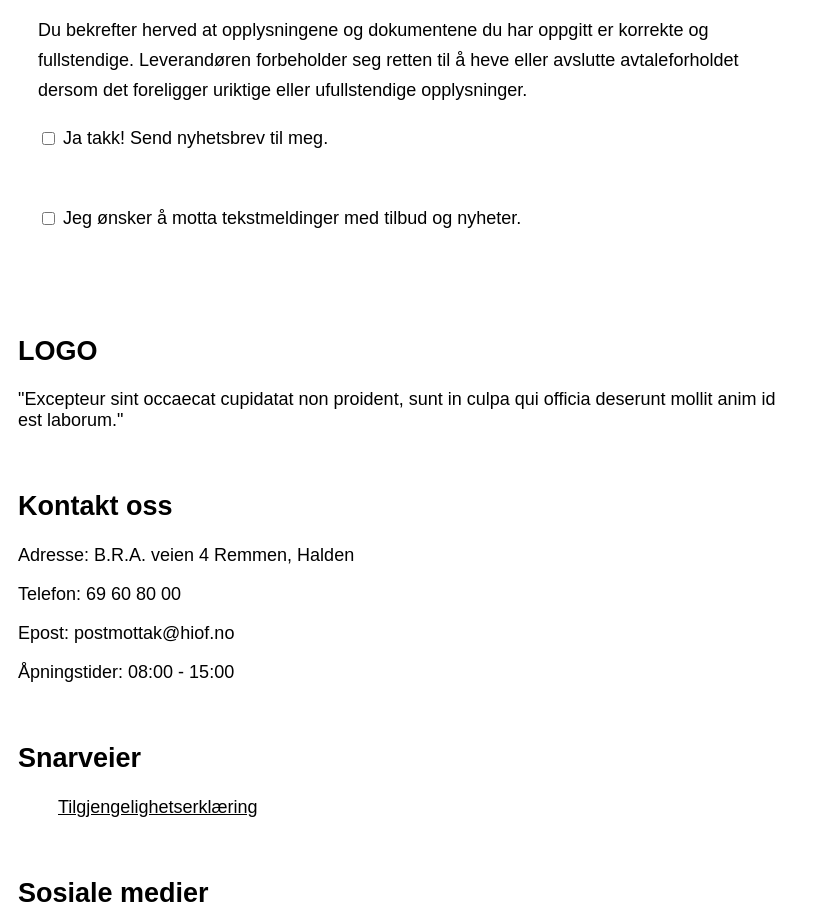
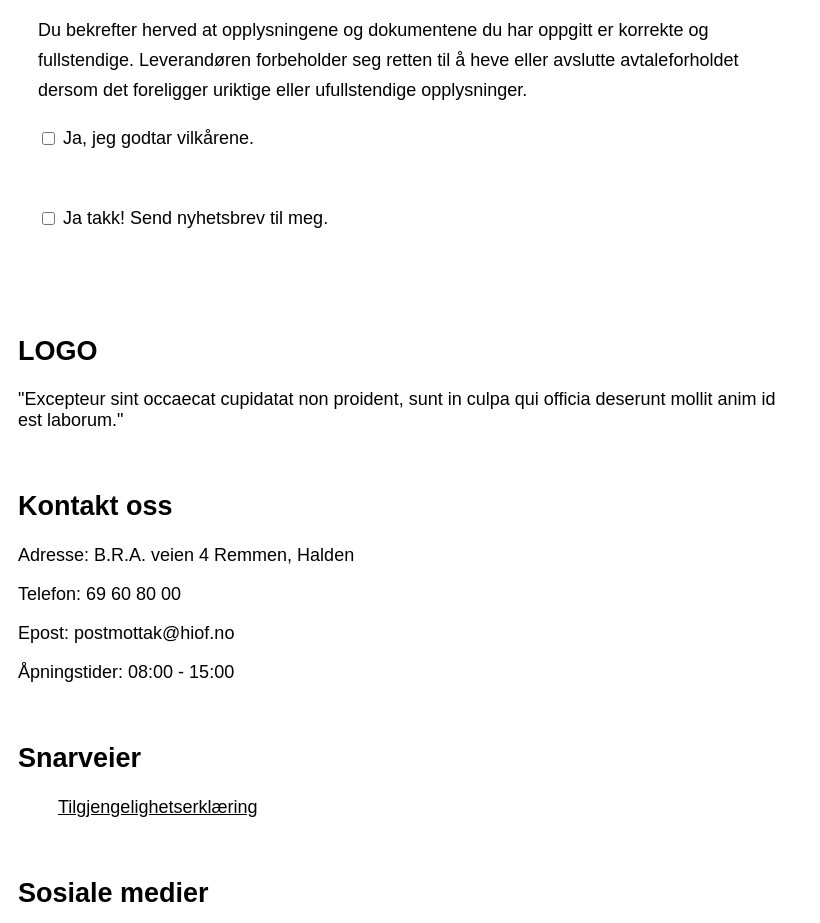
Before and after one commit to Amandatorst/Eksamen.Nettbutikk, a plain HTML site: page Nettbutikk/checkout.html in a window 1280 px wide. Shown: the part 3029-3952 px from the top of the page, without its empty margins (0-820 px from the left). Drawn offline with Linux system fonts and the light colour scheme.

Commit message:
endret valg i avhukingsboksene

```diff
--- a/Nettbutikk/checkout.html
+++ b/Nettbutikk/checkout.html
@@ -129,12 +129,12 @@
             </p>
             <label>
                 <input type="checkbox" name="valg">
-                Ja takk! Send nyhetsbrev til meg.
+                Ja, jeg godtar vilkårene.
             </label>
 
             <label>
                 <input type="checkbox" name="valg">
-                Jeg ønsker å motta tekstmeldinger med tilbud og nyheter.
+                Ja takk! Send nyhetsbrev til meg.
             </label>
         </div>
 </section>
```
